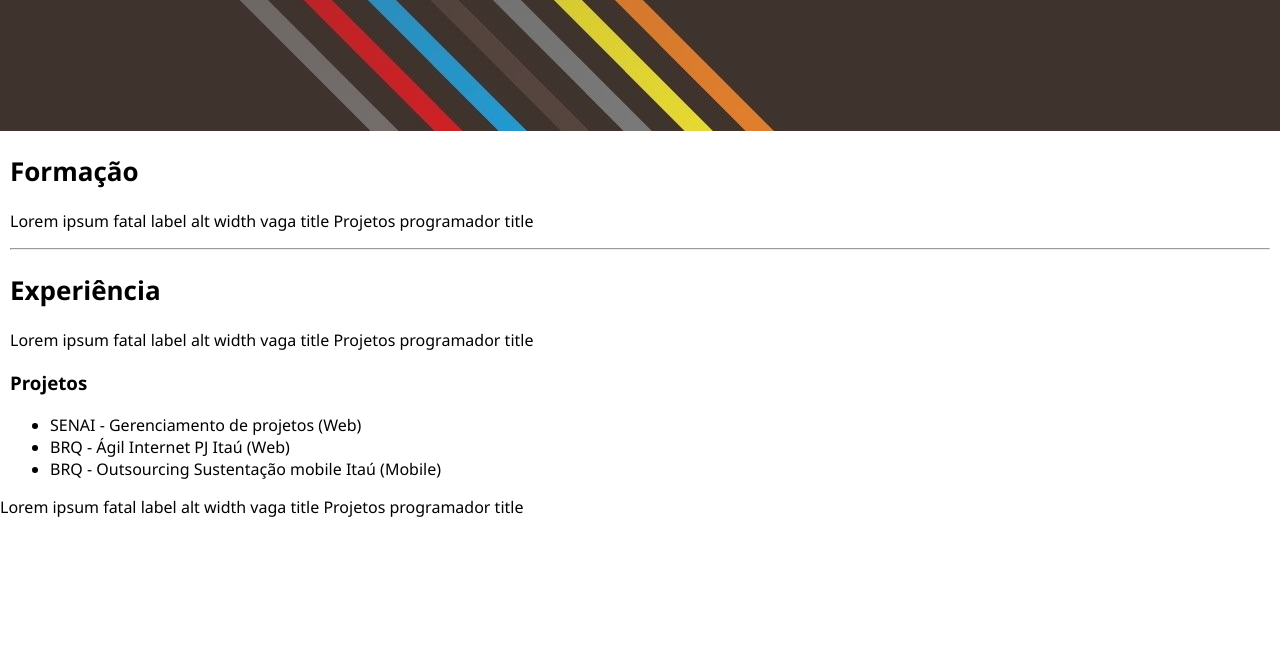
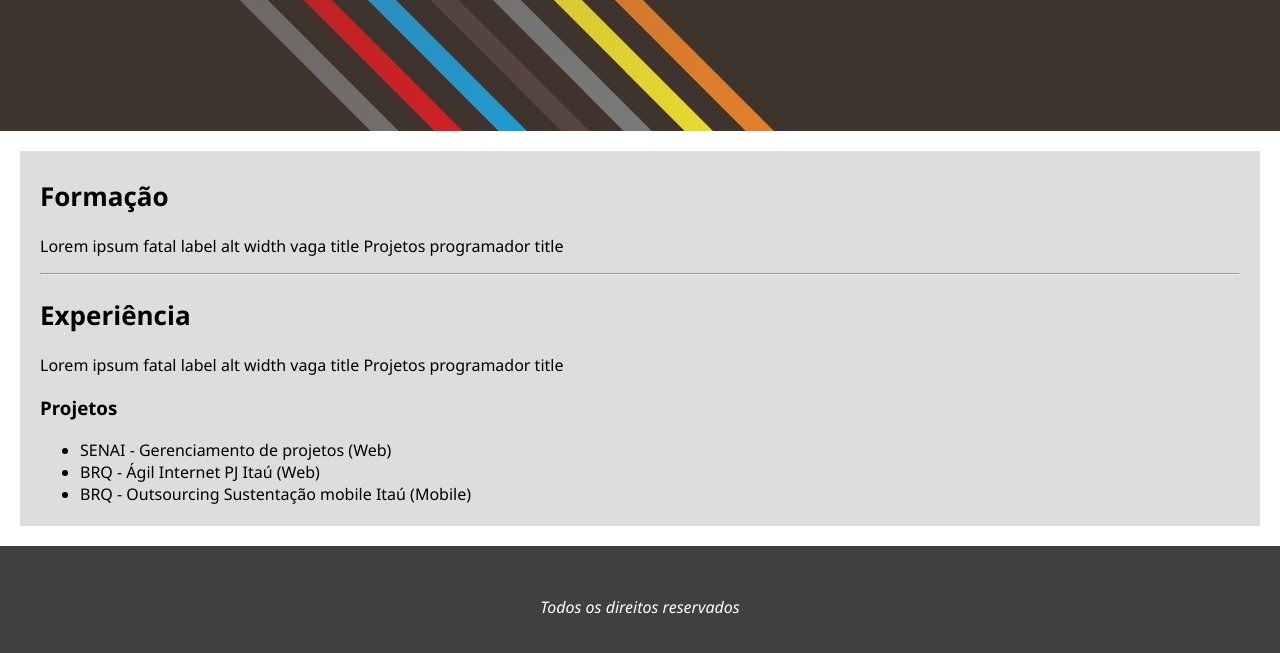
Before and after one commit to mauricioEberlin/curriculo-personalizado, a plain HTML site: page index.html in a window 1280 px wide. Shown: the part 369-1022 px from the top of the page. Before the commit the page ends 903 px from the top, so only its background shows below. Drawn offline with Linux system fonts and the light colour scheme.

Commit message:
[02] - Aplicando estilo ao footer

```diff
--- a/css/style.css
+++ b/css/style.css
@@ -10,8 +10,21 @@ nav{
 }
 
 main{
-    padding-left: 10px;
-    padding-right: 10px;
+    background-color: #DDDDDD;
+    margin: 20px;
+    padding: 5px 20px;
+}
+
+footer{
+    color: white;
+    background-color: #404040;
+    height: 80px;
+    padding: 20px;
+    text-align: center;
+}
+
+footer p{
+    margin-top: 30px;
 }
 
 h1{
@@ -67,6 +80,8 @@ h2{
     justify-content: center;
     text-align: center;
     background-image: url(../images/developer.png);
+    background-attachment: fixed;
+    background-position: left top;
 }
 
 .img-perfil{
--- a/index.html
+++ b/index.html
@@ -57,7 +57,7 @@
     </main>
 
     <footer>
-        <p>Lorem ipsum fatal label alt width vaga title Projetos programador title</p>
+        <p><em>Todos os direitos reservados</em></p>
     </footer>
 
 </body>
```
